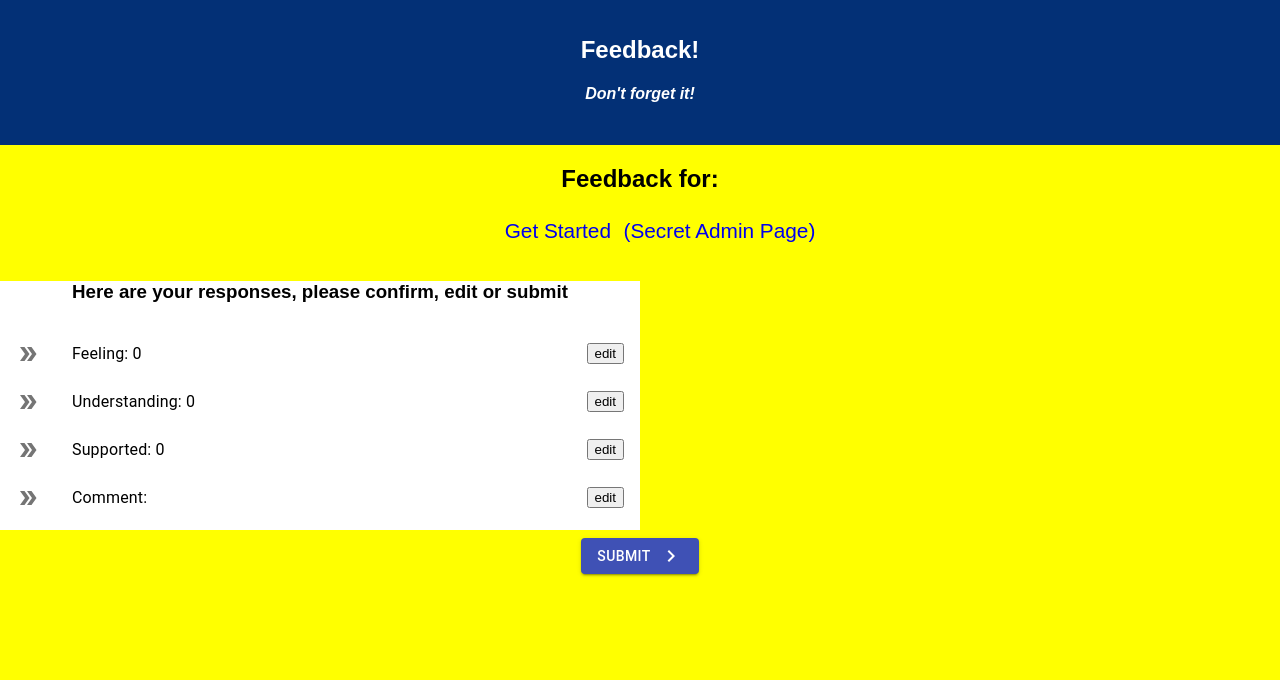
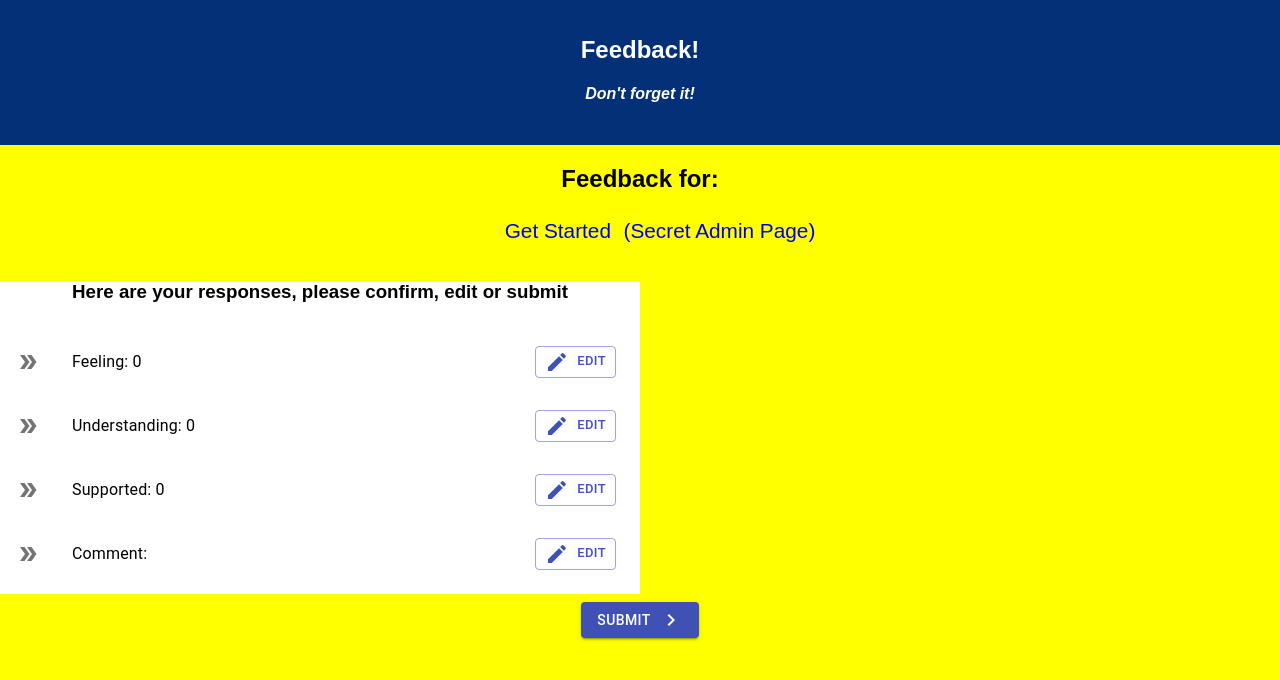
Before and after one commit to jbird55044/weekend-redux-feedback-loop, a React (Create React App) app: page /#/ConfirmationSubmit in a window 1280 px wide. Shown: the top 680 px of the page. Built offline with nearby package versions, Linux system fonts and the light colour scheme; no server answers.

Commit message:
Added Material UI to edit button on confirm screen screen

```diff
--- a/src/components/ConfirmationSubmit/ConfirmationSubmit.jsx
+++ b/src/components/ConfirmationSubmit/ConfirmationSubmit.jsx
@@ -14,6 +14,7 @@ import Typography from '@material-ui/core/Typography';
 import DoubleArrowIcon from '@material-ui/icons/DoubleArrow';
 import Button from '@material-ui/core/Button';
 import NavigateNextIcon from '@material-ui/icons/NavigateNext';
+import EditIcon from '@material-ui/icons/Edit';
 
 
 const styles = theme => ({
@@ -117,22 +118,30 @@ class ConfirmationSubmit extends Component {
                   <ListItem>
                     <ListItemIcon> <DoubleArrowIcon /> </ListItemIcon>
                     <ListItemText primary = {`Feeling: ${this.props.reduxState.currentFeeling}`}/>
-                    <button onClick={(event)=>this.goBackToForm('/FeelingForm')}>edit</button>
+                    <Button size="small" variant="outlined" color="primary" className={classes.button} onClick={(event)=>this.goBackToForm('/FeelingForm')}>
+                        <EditIcon className={classes.leftIcon}></EditIcon>Edit
+                    </Button>
                   </ListItem>
                   <ListItem>
                     <ListItemIcon> <DoubleArrowIcon /> </ListItemIcon>
                     <ListItemText primary = {`Understanding: ${this.props.reduxState.currentUnderstanding}`}/>
-                    <button onClick={(event)=>this.goBackToForm('/UnderstandingForm')}>edit</button>
+                    <Button size="small" variant="outlined" color="primary" className={classes.button} onClick={(event)=>this.goBackToForm('/UnderstandingForm')}>
+                        <EditIcon className={classes.leftIcon}></EditIcon>Edit
+                    </Button>
                   </ListItem>
                   <ListItem>
                     <ListItemIcon> <DoubleArrowIcon /> </ListItemIcon>
                     <ListItemText primary = {`Supported: ${this.props.reduxState.currentSupported}`}/>
-                    <button onClick={(event)=>this.goBackToForm('/SupportedForm')}>edit</button>
+                    <Button size="small" variant="outlined" color="primary" className={classes.button} onClick={(event)=>this.goBackToForm('/SupportedForm')}>
+                        <EditIcon className={classes.leftIcon}></EditIcon>Edit
+                    </Button>
                   </ListItem>
                   <ListItem>
                     <ListItemIcon> <DoubleArrowIcon /> </ListItemIcon>
                     <ListItemText primary = {`Comment: ${this.props.reduxState.currentComments}`}/>
-                    <button onClick={(event)=>this.goBackToForm('/CommentForm')}>edit</button>
+                    <Button size="small" variant="outlined" color="primary" className={classes.button} onClick={(event)=>this.goBackToForm('/CommentForm')}>
+                        <EditIcon className={classes.leftIcon}></EditIcon>Edit
+                    </Button>
                   </ListItem>
               </List>
             </div>
```
